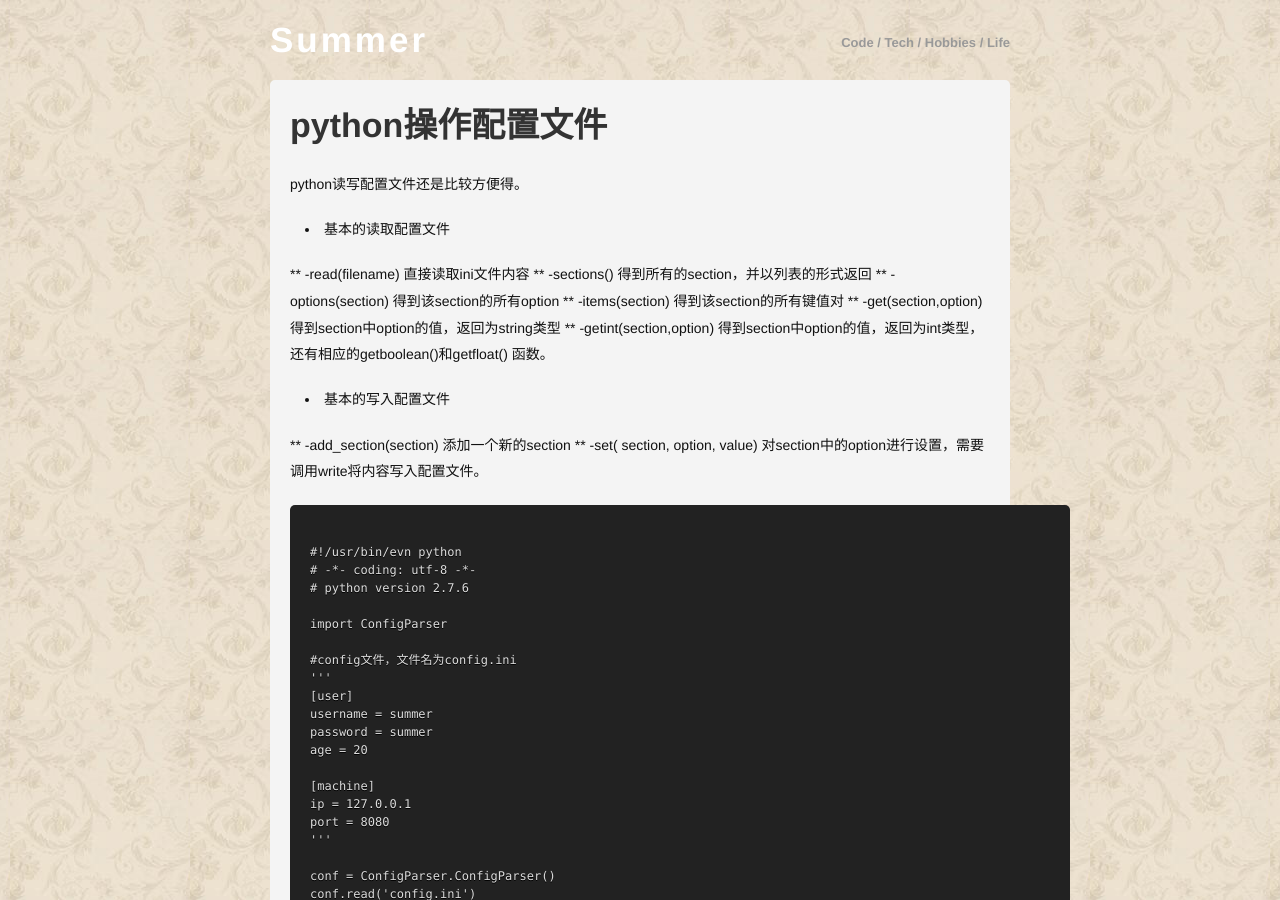
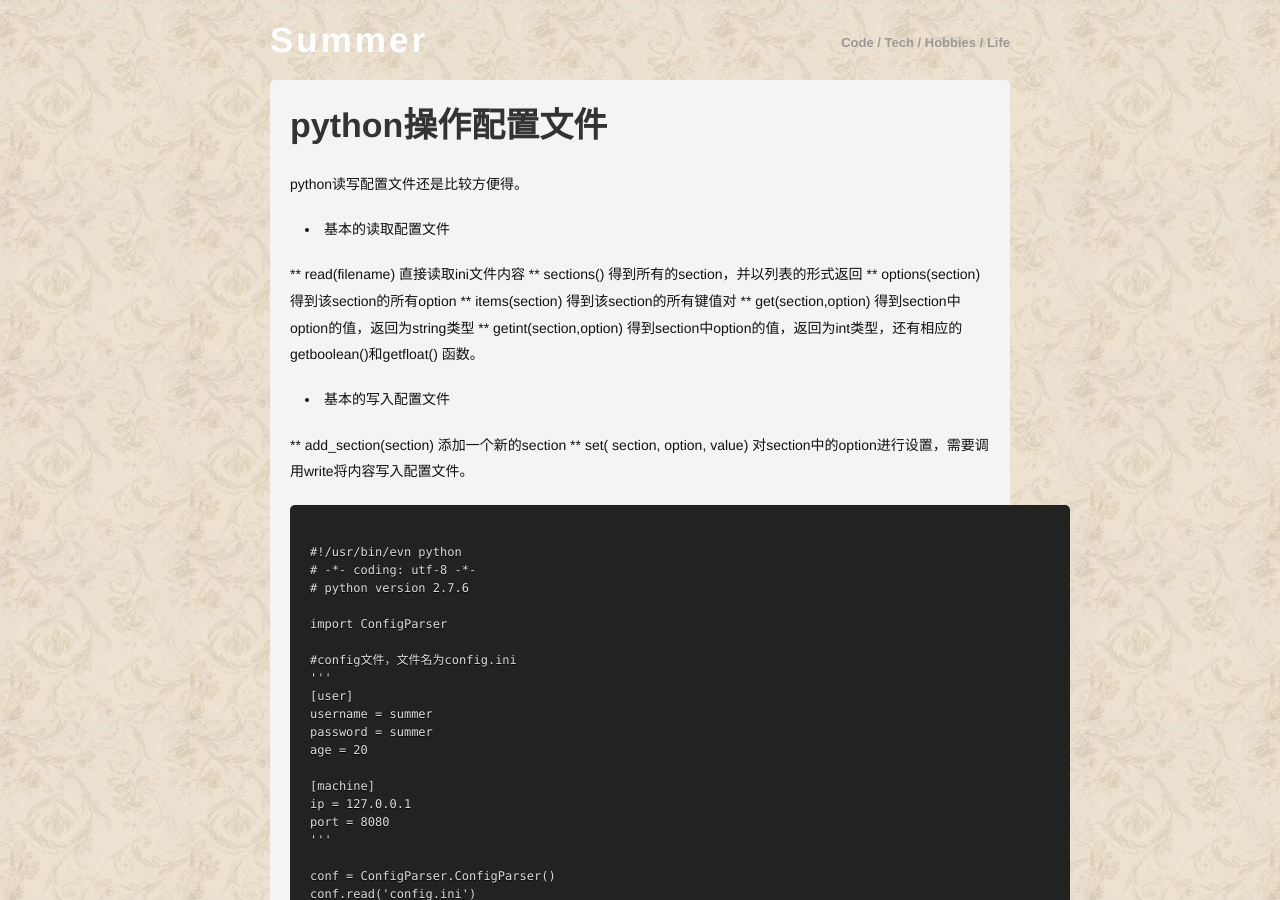
Before and after one commit to sdyz5210/sdyz5210.github.io, a Jekyll site: the page built from _posts/2016-1-29-python-config.md, in a window 1280 px wide and 900 px high. Built offline with Jekyll 4.4.1, drawn with Linux system fonts in a browser that asks for light colours; Markdown is read by kramdown in place of the engine named in the settings; comment, search, counter and statistics services are not loaded.

Commit message:
调整python操作配置文件

````diff
--- a/_posts/2016-1-29-python-config.md
+++ b/_posts/2016-1-29-python-config.md
@@ -9,17 +9,17 @@ python读写配置文件还是比较方便得。
 
 * 基本的读取配置文件
 
-** -read(filename) 直接读取ini文件内容
-** -sections() 得到所有的section，并以列表的形式返回
-** -options(section) 得到该section的所有option
-** -items(section) 得到该section的所有键值对
-** -get(section,option) 得到section中option的值，返回为string类型
-** -getint(section,option) 得到section中option的值，返回为int类型，还有相应的getboolean()和getfloat() 函数。
+** read(filename) 直接读取ini文件内容
+** sections() 得到所有的section，并以列表的形式返回
+** options(section) 得到该section的所有option
+** items(section) 得到该section的所有键值对
+** get(section,option) 得到section中option的值，返回为string类型
+** getint(section,option) 得到section中option的值，返回为int类型，还有相应的getboolean()和getfloat() 函数。
 
 * 基本的写入配置文件
 
-** -add_section(section) 添加一个新的section
-** -set( section, option, value) 对section中的option进行设置，需要调用write将内容写入配置文件。
+** add_section(section) 添加一个新的section
+** set( section, option, value) 对section中的option进行设置，需要调用write将内容写入配置文件。
 
 ```
 
````
